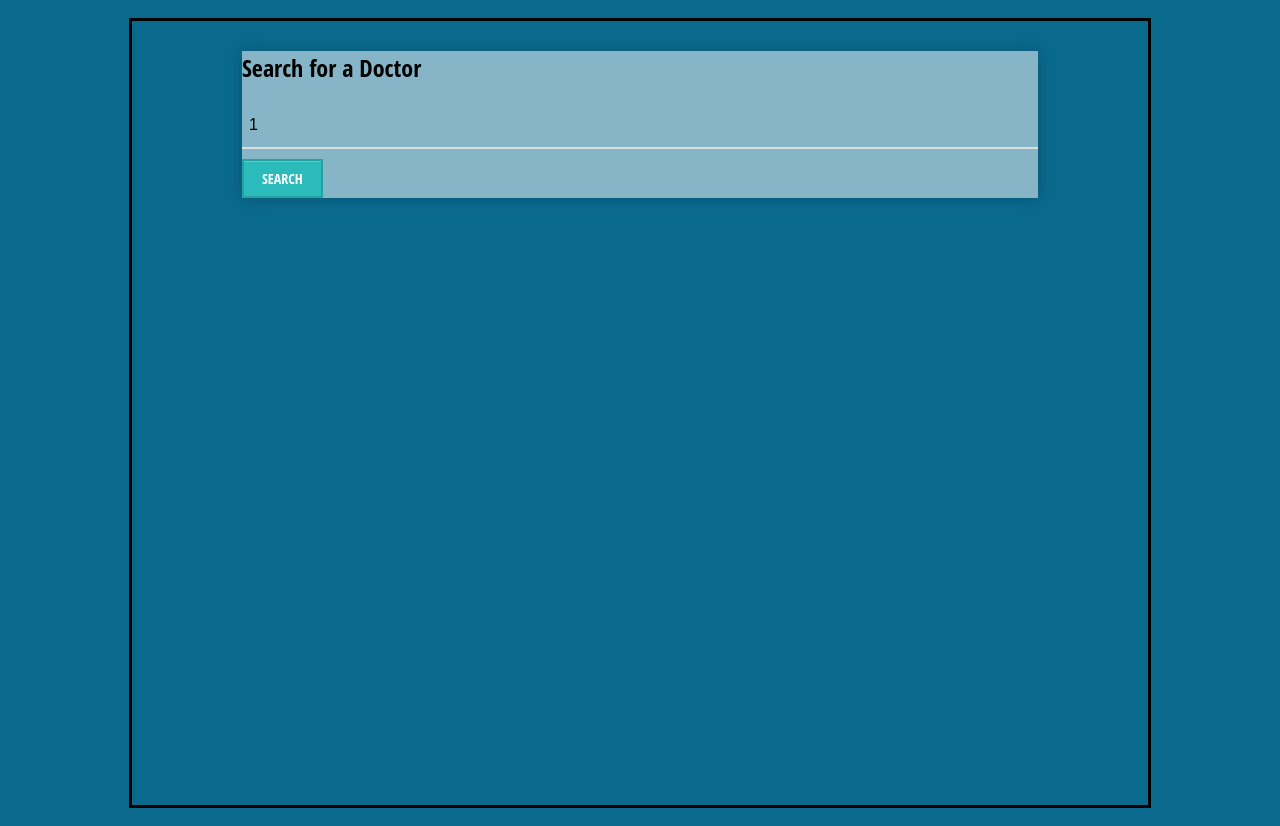
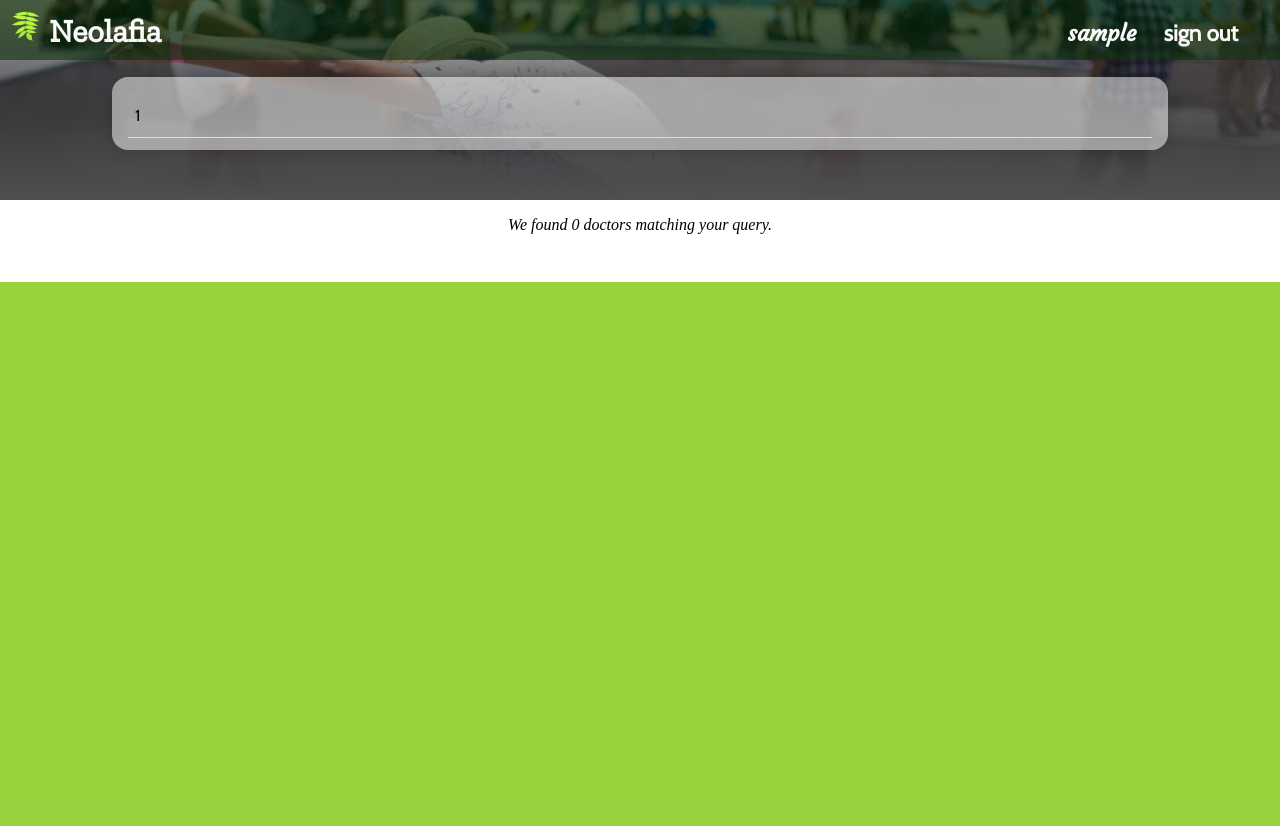
Before and after one commit to acphynix/doctors, a PHP site: page /views/doctor_search.php?q=1 in a window 1280 px wide. After the commit the page ends 282 px from the top, so only its background shows below. Run offline with PHP 8.4, Linux system fonts and the light colour scheme; the visitor is signed in with stand-in values (Sample User, id 1); data that the repository does not hold is empty; some libraries are stand-ins or nearby versions.

Commit message:
work on UI

```diff
--- a/html/ajax/get_keyword_suggestions.php
+++ b/html/ajax/get_keyword_suggestions.php
@@ -12,7 +12,7 @@
   $database = new mysqli("localhost", "ec2-user", "", "HealthTechSchema");
   $query = sanitize_plaintext($_GET['q']);
   $db_1 =
-    sprintf("select keyword from keywords where keyword like '%%%s%%'",$query);
+    sprintf("select distinct keyword from keywords where keyword like '%%%s%%'",$query);
 
   $dq_1 = mysqli_query($database, $db_1);
   $dr_1 = [];
--- a/html/awesomplete/awesomplete.css
+++ b/html/awesomplete/awesomplete.css
@@ -26,6 +26,7 @@
     padding: 0;
     margin: 0;
     background: #fff;
+    text-align:left;
 }
 
 .awesomplete > ul:empty {
@@ -77,6 +78,8 @@
 		position: relative;
 		padding: .2em .5em;
 		cursor: pointer;
+    padding:1em;
+    color:black;
 	}
 
 	.awesomplete > ul > li:hover {
--- a/html/forms.css
+++ b/html/forms.css
@@ -22,6 +22,9 @@
   /*box-shadow: 0px 0px 15px rgba(0, 0, 0, 0.22);*/
   /*-moz-box-shadow: 0px 0px 15px rgba(0, 0, 0, 0.22);*/
   /*-webkit-box-shadow:  0px 0px 15px rgba(0, 0, 0, 0.22);*/
+}
+.banner_search{
+
 }
 .clickme{
   cursor:pointer;
@@ -54,8 +57,9 @@
   background:rgba(70,70,70,0.5)
 }
 .panelentry{
-  background-color:rgba(200,200,200,0.2);
-  padding:10px;
+  /*background-color:rgba(200,200,200,0.2);*/
+  padding:1em;
+  padding-right:1em;
   text-align:left;
 }
 .panelentry:hover {
@@ -64,13 +68,17 @@
 .form-style-8{
   font-family: 'Open Sans Condensed', arial, sans;
   width: 80%;
-  /*padding: 30px;*/
+  padding: 1em;
+  padding-bottom:0.1em;
   margin: 50px auto;
-  margin-top:0;
+  /*margin-top:0;*/
   background: rgba(255,255,255,0.5);
   box-shadow: 0px 0px 15px rgba(0, 0, 0, 0.22);
   -moz-box-shadow: 0px 0px 15px rgba(0, 0, 0, 0.22);
   -webkit-box-shadow:  0px 0px 15px rgba(0, 0, 0, 0.22);
+  border-radius:1em ;
+  /*border-bottom: 0px solid #ddd;*/
+
 }
 .borderless{
     background: rgba(255,255,255,0);
@@ -114,7 +122,7 @@
   border-bottom: 1px solid #ddd;
   background: transparent;
   margin-bottom: 10px;
-  font: 16px Arial, Helvetica, sans-serif;
+  font: 16px Cabin, Arial, Helvetica, sans-serif;
   height: 45px;
 }
 .form-style-8 textarea{
--- a/html/styles/styles.css
+++ b/html/styles/styles.css
@@ -4,6 +4,10 @@
 h2{
   font-size:200%;
   font-family: 'Poiret One', cursive;
+}
+h3{
+  font-family:'Cabin';
+  /*margin-left:1em;*/
 }
 a{
   text-decoration: none;
@@ -17,17 +21,34 @@
   font-family: 'Cabin';
   font-size:150%;
 }
+html{
+  height:100%;
+}
+body{
+  margin:0;
+  min-height: 100%;
+}
 .boat {
   /*background-image: url("../images/skater-large.jpg");*/
   background: linear-gradient( rgba(0, 0, 0, 0.2), rgba(0, 0, 0, 1.0) ), url('../images/skater-large.jpg');
   min-height:200px;
   height:50%;
   background-position: left top;
-  background-repeat: no-repeat;
+  background-repeat:
+  no-repeat;
   width:100%;
   position:relative;
   padding:0;
   margin:0;
+  -webkit-background-size: cover;
+  -moz-background-size: cover;
+  -o-background-size: cover;
+  /*background-size: cover auto;*/
+}
+.boat-smaller{
+  height:20%;
+  min-height:200px;
+  /*width:40%;*/
 }
 .noboat {
   background-position: left top;
@@ -40,7 +61,7 @@
 .Neolafia {
   padding:10px;
   color:white;
-  width:100%;
+  /*width:100%;*/
   background:rgba(0,40,0,0.6);
   /*background-image: url("../images/skater-large.jpg");*/
 }
@@ -63,6 +84,7 @@
 .frontpage-body {
   /*background: linear-gradient( rgba(255,255,255, 0.5), rgba(255,255,255,1) );*/
   background: rgba(255,200,170,0.5);
+  height:100%;
 }
 .frontpage-container {
   /*margin-left:10%;*/
@@ -79,6 +101,37 @@
   background-color:rgba(255,255,255,0.9);
   padding-left:5%;
   text-align:left;
+}
+.results-body {
+  /*background: linear-gradient( rgba(255,255,255, 0.5), rgba(255,255,255,1) );*/
+  background: rgba(255,255,255,1);
+}
+.results-text {
+  font-style: italic;
+  padding:1em;
+}
+.results-container {
+  /*margin-left:10%;*/
+  /*width:90%;*/
+  text-align:center;
+  display:block;
+  margin-left:auto;
+  margin-right:auto;
+  padding-bottom:2em;
+  /*min-height:100%;*/
+}
+.results-entry {
+  padding:1em;
+  /*padding-left:0%;*/
+  text-align:left;
+  width:80%;
+  margin-left:10%;
+  /*margin-right:10%;*/
+  background-color:#eeddcc;
+  margin-top:1em;
+  /*border:1px solid;*/
+  /*height:200px;*/
+  display:block;
 }
 .left{
   float:left;
@@ -103,8 +156,8 @@
 span.banner-button-container{
   position:absolute;
   right:0px;
-  height:100%;
-  padding-right:5%;
+  /*height:100%;*/
+  padding-right:1em;
 }
 a.banner-welcome-text{
   font-family: 'Courgette', cursive;
--- a/html/views/doctor_search.php
+++ b/html/views/doctor_search.php
@@ -1,66 +1,102 @@
 <?php
   require('../util/sanitize.php');
+  session_start();
+  if($_SESSION['valid']){
+    $login=1;
+  }
+  $displayname = $_SESSION['displayname'];
   $database = new mysqli("localhost", "ec2-user", "", "HealthTechSchema");
   $query = sanitize_plaintext($_GET['q']);
 ?>
-<html>
 <head>
+<title>Neolafia</title>
+
 <script src="https://ajax.googleapis.com/ajax/libs/jquery/3.2.1/jquery.min.js"></script>
 <script src="https://ajax.googleapis.com/ajax/libs/angularjs/1.6.4/angular.min.js"></script>
-<script src="../ajs_modules/doctor_search.js"></script>
+<script src="/ajs_modules/doctor_search.js"></script>
 
+<link rel="stylesheet" href="/awesomplete/awesomplete.css" />
+<script src="/awesomplete/awesomplete.js"></script>
 
-<link rel="stylesheet" type="text/css" href="../styles/date.css">
-<link rel="stylesheet" type="text/css" href="../styles/layout.css">
-<link rel="stylesheet" type="text/css" href="../forms.css">
-<script>
+<script type="text/javascript" async>
+  function goto(newpage){
+    window.location.href = newpage
+  }
 
+  $( document ).ready(function() {
+    var input_plc = "Enter your symptoms, a doctor\'s name, or a medical speciality";
+
+    $('#ikeyword_search')
+      .attr('placeholder',input_plc);
+  });
   window.query = { search: '<?php echo $query?>' };
 
 </script>
-<title>Ekuojumo</title>
+<link href="https://fonts.googleapis.com/css?family=Poiret+One|Quicksand|Zilla+Slab|Cabin|Courgette" rel="stylesheet">
+<link rel="stylesheet" type="text/css" href="/forms.css">
+<link rel="stylesheet" type="text/css" href="/styles/styles.css">
+
 </head>
-<body ng-app="doctor_search" ng-controller="search" class='layout_fullpage'>
-  <div class='layout_center'>
-    <div class="form-style-8">
-      <div id='panel_search' ng-show="action == 'search'">
-        <h2>Search for a Doctor</h2>
-        <form ng-submit='perform_search()'>
+
+<body ng-app="doctor_search" ng-controller="search" style='margin:0'>
+  <span ng-init='init_view()' />
+  <div class='boat boat-smaller'>
+    <span>
+    <h1 class='Neolafia' style='position:relative'>
+      <img src='../images/logo.png' style='height:1em;'/>
+      Neolafia
+      <span class='banner-button-container' >
+        <?php if($login>0){ ?>
+          <a class='banner-welcome-text banner-button' href='page/home.php'><?php echo $displayname ?></a>
+          <a class='banner-button' href='logout.php'>sign out</a>
+        <?php }else{ ?>
+          <a class='banner-button' href='createaccount.php'>sign up</a>
+          <a class='banner-button' href='login.php'>sign in</a>
+        <?php } ?>
+      </span>
+    </h1>
+    <div>
+      <div class='question-container'>
+        <div class='question'>
+          <form method='GET' action='/views/doctor_search.php' class="form-style-8 white banner_search">
             <input name='q' id="ikeyword_search" type="text" ng-model="keyword_search"
-            autofocus ng-change='update_dropdown()'
-            placeholder="Enter your symptoms, a doctor's name, or a medical speciality"
-            ng-init='<?php echo htmlspecialchars($query); ?>'
-          />
-          <input type="submit" ng-click="update(user)" value="SEARCH" />
+                   autofocus ng-keypress='update_dropdown()' autocomplete="off" />
           </form>
-
-        <div class='clickme' ng-repeat='r in result_list'>
-          <p class='clickme' style='background-color:lightgray' ng-click="r.show=!r.show; load_info(r)">
-            {{r.user_first_name}} {{r.user_last_name}} <br />
-            Speciality: {{r.speciality_name}} <br />
+        </div>
+      </div>
+    </div>
+  </div>
+  <div class='results-body'>
+    <div class='results-container'>
+      <div class='results-text'>
+        We found {{result_list.length}} doctors matching your query.
+      </div>
+      <div class='results-entry clickme' style="display:table;clear:both;position:relative"
+           ng-repeat='r in result_list' ng-click="r.show=!r.show; load_info(r)">
+        <table class='clickme'>
+          <tr>
+            <td>
+              <img src='https://ent.doctorondemand.com/wp-content/uploads/2016/09/DoctorHeadshot_ChristopherBailey.jpg' style='display:inline-block;height:6em;padding-right:2em;padding-bottom:1em' />
+            </td>
+            <td width='100%'>
+              <h3>{{r.user_first_name}} {{r.user_last_name}}</h3>
+                <h3>{{r.speciality_name}}</h3>
                 Click for more details.
+            </td>
+          </tr>
+        </table>
         <div ng-show='r.show'>
           <b>More details about {{r.user_first_name}}</b>
           <br /><br />
           Availabilities:
           <div ng-repeat='time in r.schedule'>
             {{to_date_string(time.s)}}
-                <input type='button' value='make an appointment' ng-click="action_book(r, time)">
+            <a href="/book_appointment.php?t={{time.s}}">Book an appointment</a>
           </div>
         </div>
-          </p>
+
       </div>
-      </div>
-      <div id='panel_book' ng-show="action == 'book'">
-        <h2>Book Appointment</h2>
-        <input type='button' value='search results' ng-click="action='search'">
-        <br />
-        <br />
-        Confirm appointment with {{book.doctor.user_first_name}}
-        {{book.doctor.user_last_name}} at {{book.time.s}} to {{book.time.e}}.
-        <br />
-        <input type="submit" ng-click="book_appointment()" value="SEARCH" />
-      </div>
+
     </div>
   </div>
 </body>
```
Also changed, not shown: html/app.js (+11 -3 lines), html/index.php (+9 -20 lines), html/page/home.php (+5 -5 lines), html/views/old-doctor_search.php (added, +68 -0 lines), html/book_appointment.php (added). Lines whose indentation alone changed are shown as unchanged.
